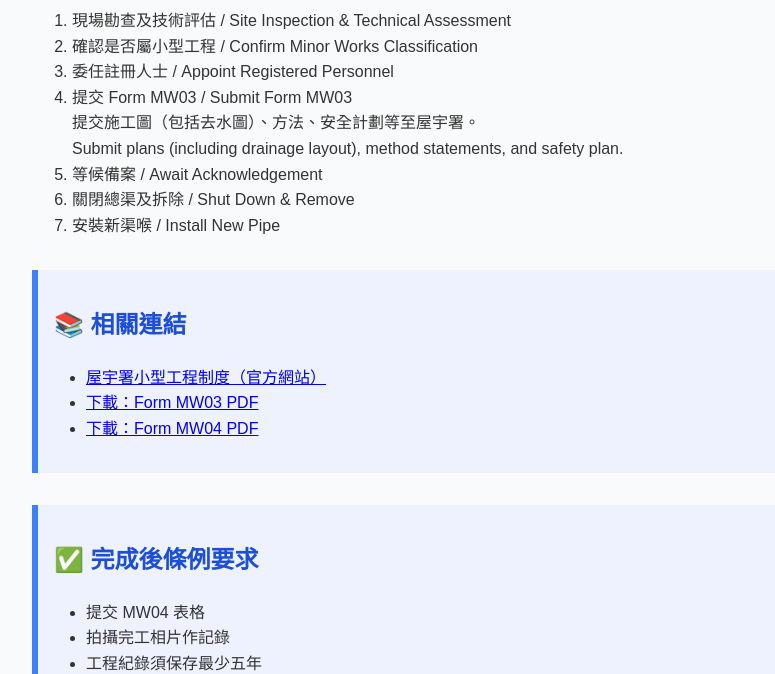
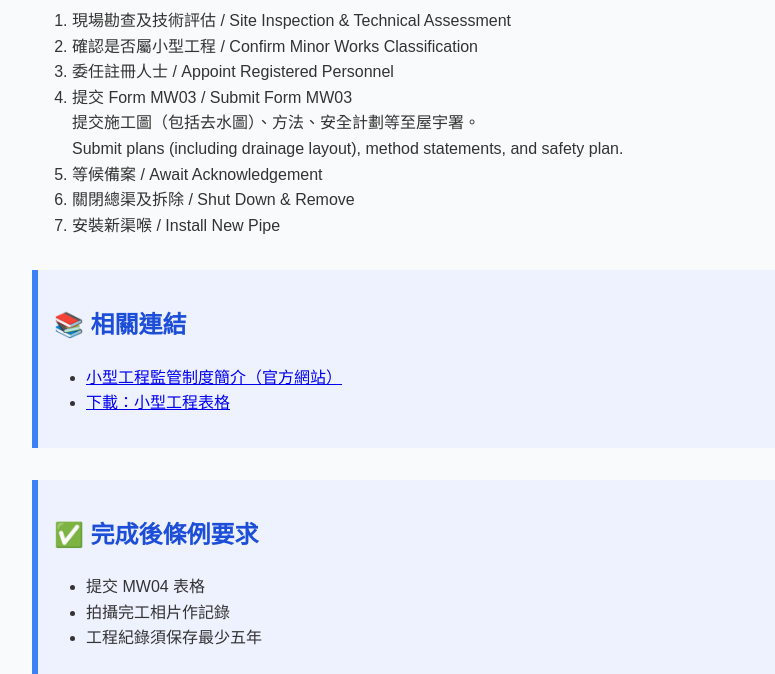
Before and after one commit to AI-Leisure/Minor-Works, a plain HTML site: page index.html in a window 1280 px wide. Shown: the part 126-800 px from the top of the page, without its empty margins (8-783 px from the left). Drawn offline with Linux system fonts and the light colour scheme.

Commit message:
刪除 MW04 表格連結

```diff
--- a/index.html
+++ b/index.html
@@ -59,18 +59,13 @@
     <h2>📚 相關連結</h2>
     <ul>
   <li>
-    <a href="https://www.bd.gov.hk/tc/resources/codes-and-references/practice-notes-and-circular-letters/minor-works-control-system/index.html" target="_blank" rel="noopener noreferrer">
-      屋宇署小型工程制度（官方網站）
+    <a href="https://www.bd.gov.hk/tc/building-works/minor-works/introduction-to-minor-works-control-system/index.html" target="_blank" rel="noopener noreferrer">
+      小型工程監管制度簡介（官方網站）
     </a>
   </li>
   <li>
-    <a href="https://www.bd.gov.hk/doc/en/resources/forms/mw/MW03.pdf" target="_blank" rel="noopener noreferrer">
-      下載：Form MW03 PDF
-    </a>
-  </li>
-  <li>
-    <a href="https://www.bd.gov.hk/doc/en/resources/forms/mw/MW04.pdf" target="_blank" rel="noopener noreferrer">
-      下載：Form MW04 PDF
+    <a href="https://www.bd.gov.hk/tc/resources/forms/form_mw.html" target="_blank" rel="noopener noreferrer">
+      下載：小型工程表格
     </a>
   </li>
 </ul>
```
